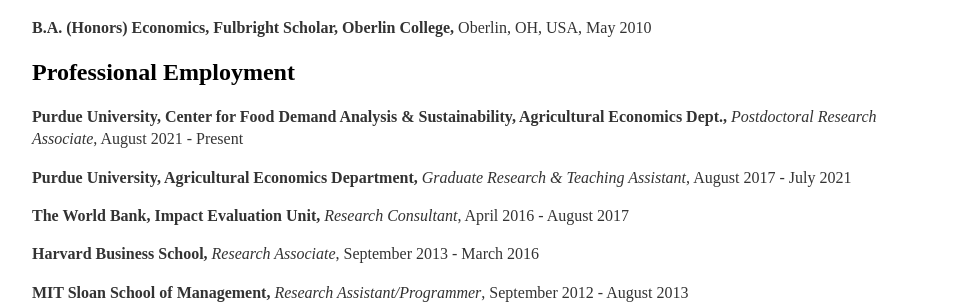
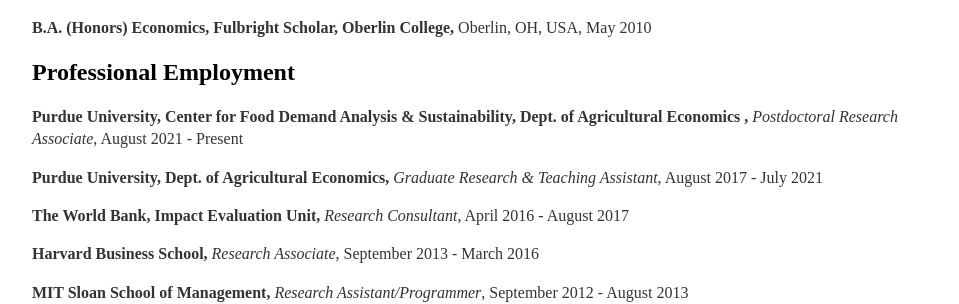
Before and after one commit to awahdat/webpage, a Jekyll site: the page built from cv/index.html, in a window 1280 px wide. Shown: the part 410-714 px from the top of the page, without its empty margins (160-1119 px from the left). Built offline with Jekyll 4.4.1, drawn with Linux system fonts in a browser that asks for light colours.

Commit message:
Update index.html

```diff
--- a/cv/index.html
+++ b/cv/index.html
@@ -27,9 +27,9 @@ description: Current CV for Ahmad Zia Wahdat.
 
 				<h2>Professional Employment</h2>
 
-				<p><strong>Purdue University, Center for Food Demand Analysis & Sustainability, Agricultural Economics Dept.,</strong> <em>Postdoctoral Research Associate</em>, August 2021 - Present<br></p>
+				<p><strong>Purdue University, Center for Food Demand Analysis & Sustainability, Dept. of Agricultural Economics ,</strong> <em>Postdoctoral Research Associate</em>, August 2021 - Present<br></p>
 
-				<p><strong>Purdue University, Agricultural Economics Department,</strong> <em>Graduate Research &amp Teaching Assistant</em>, August 2017 - July 2021<br></p>
+				<p><strong>Purdue University, Dept. of Agricultural Economics,</strong> <em>Graduate Research &amp Teaching Assistant</em>, August 2017 - July 2021<br></p>
 
 				<p><strong>The World Bank, Impact Evaluation Unit,</strong> <em>Research Consultant</em>, April 2016 - August 2017<br></p>
 
```
